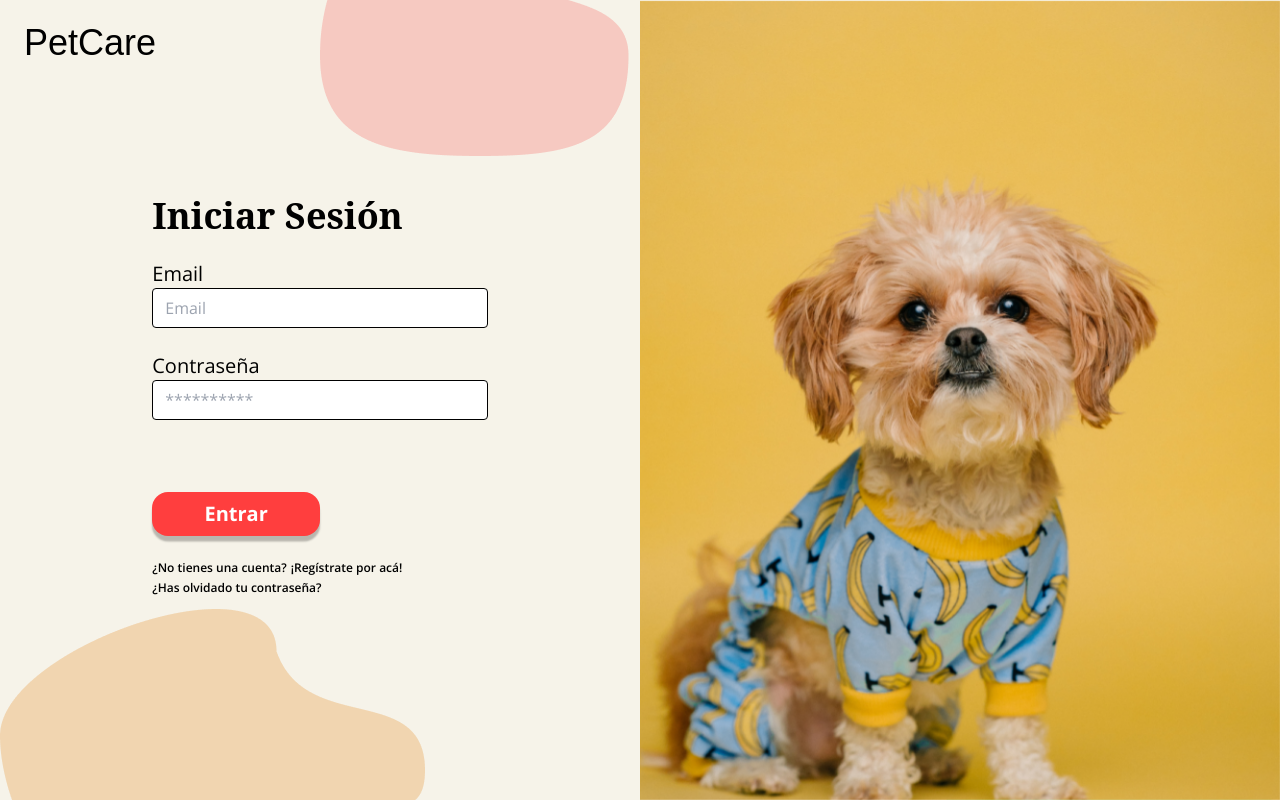
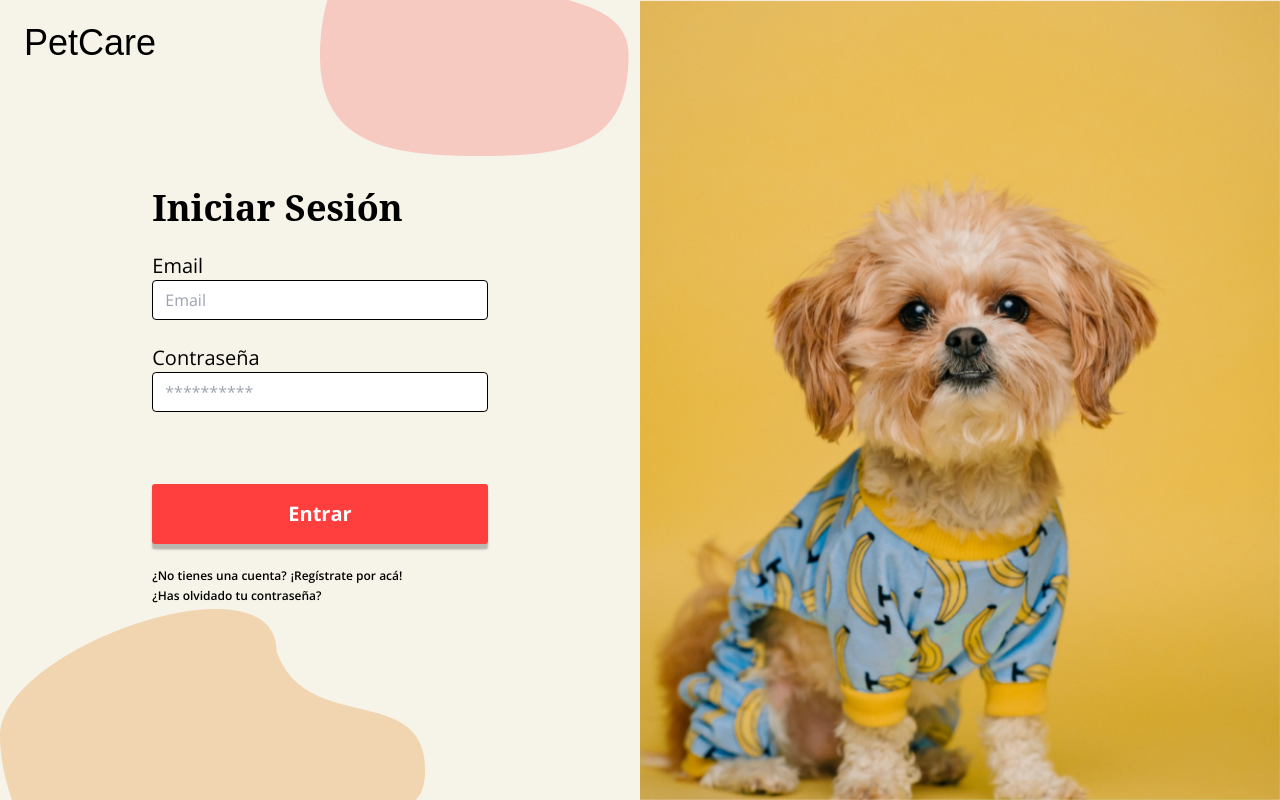
Before and after one commit to No-Country/C14-53-T-NODE-REACT, a React (Vite) app in the folder frontend-nocountry/app-mascotas/: page /login in a window 1280 px wide. Built offline with nearby package versions, Linux system fonts and the light colour scheme; a web font is replaced by a local one.

Commit message:
adjusting button radious

```diff
--- a/frontend-nocountry/app-mascotas/src/components/Login.tsx
+++ b/frontend-nocountry/app-mascotas/src/components/Login.tsx
@@ -64,7 +64,7 @@ function Login() {
               {generalError && <p className='text-red text-bold'>{generalError}</p>}
             </div>
             <div className='mt-5 md:mt-6 mb-6'>
-              <button type="submit" className="btn w-full text-sm sm:text-xl sm:w-2/4 shadow-custom shadow-outline">
+              <button type="submit" className="btn w-full text-sm sm:text-xl sm:w-2/4  md:w-full shadow-custom shadow-outline">
                 Entrar
               </button>
             </div>
--- a/frontend-nocountry/app-mascotas/src/index.css
+++ b/frontend-nocountry/app-mascotas/src/index.css
@@ -8,6 +8,6 @@
 }
 @layer base {
   .btn {
-    @apply text-lg md:text-2xl font-bold bg-[#FF3E3E] text-[#fff] rounded-2xl text-center px-6 py-2 inline-block;
+    @apply text-lg md:text-2xl font-bold bg-[#FF3E3E] text-[#fff] rounded-[3px] text-center px-6 py-4 inline-block;
   }
 }
```
